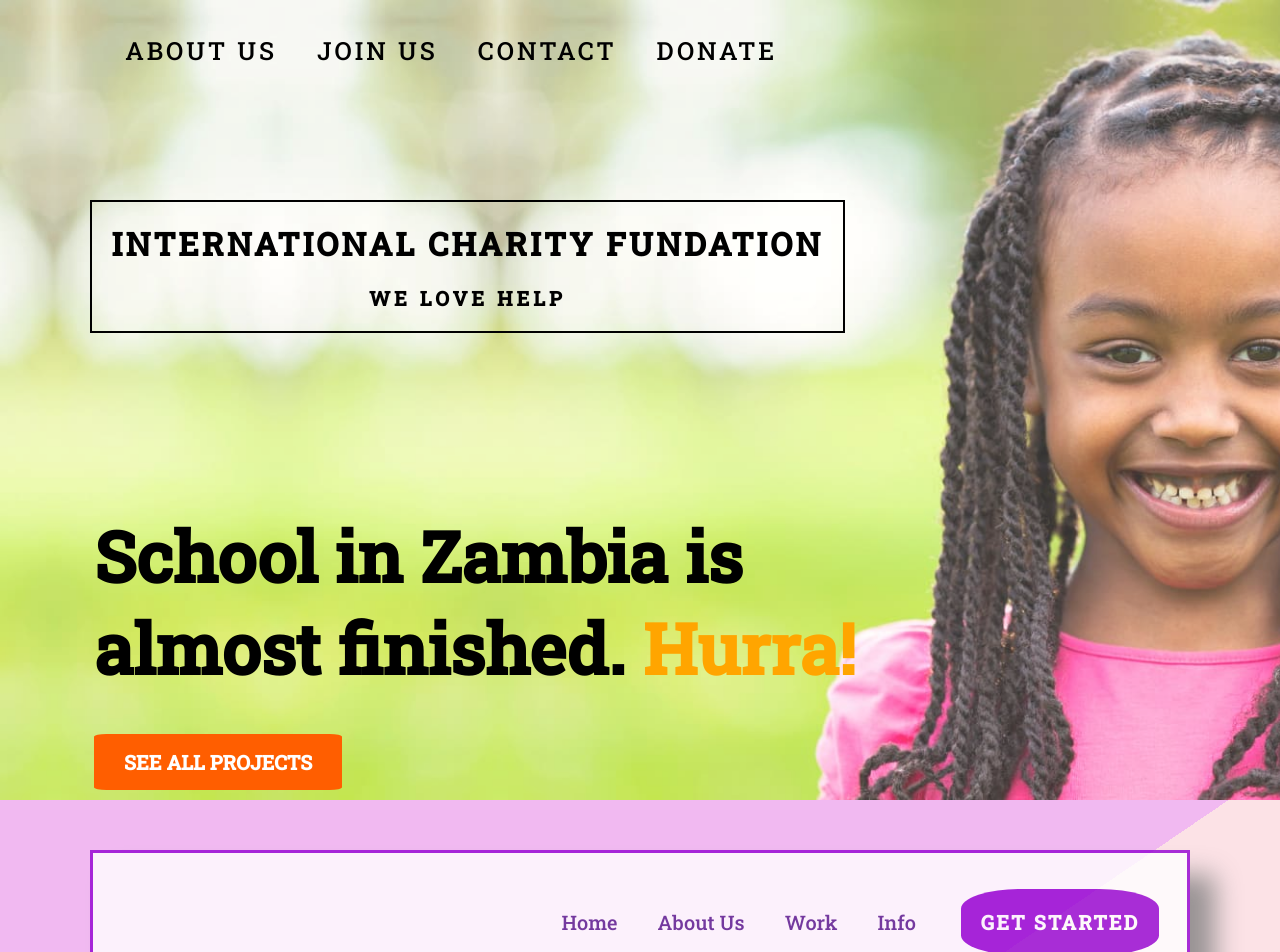
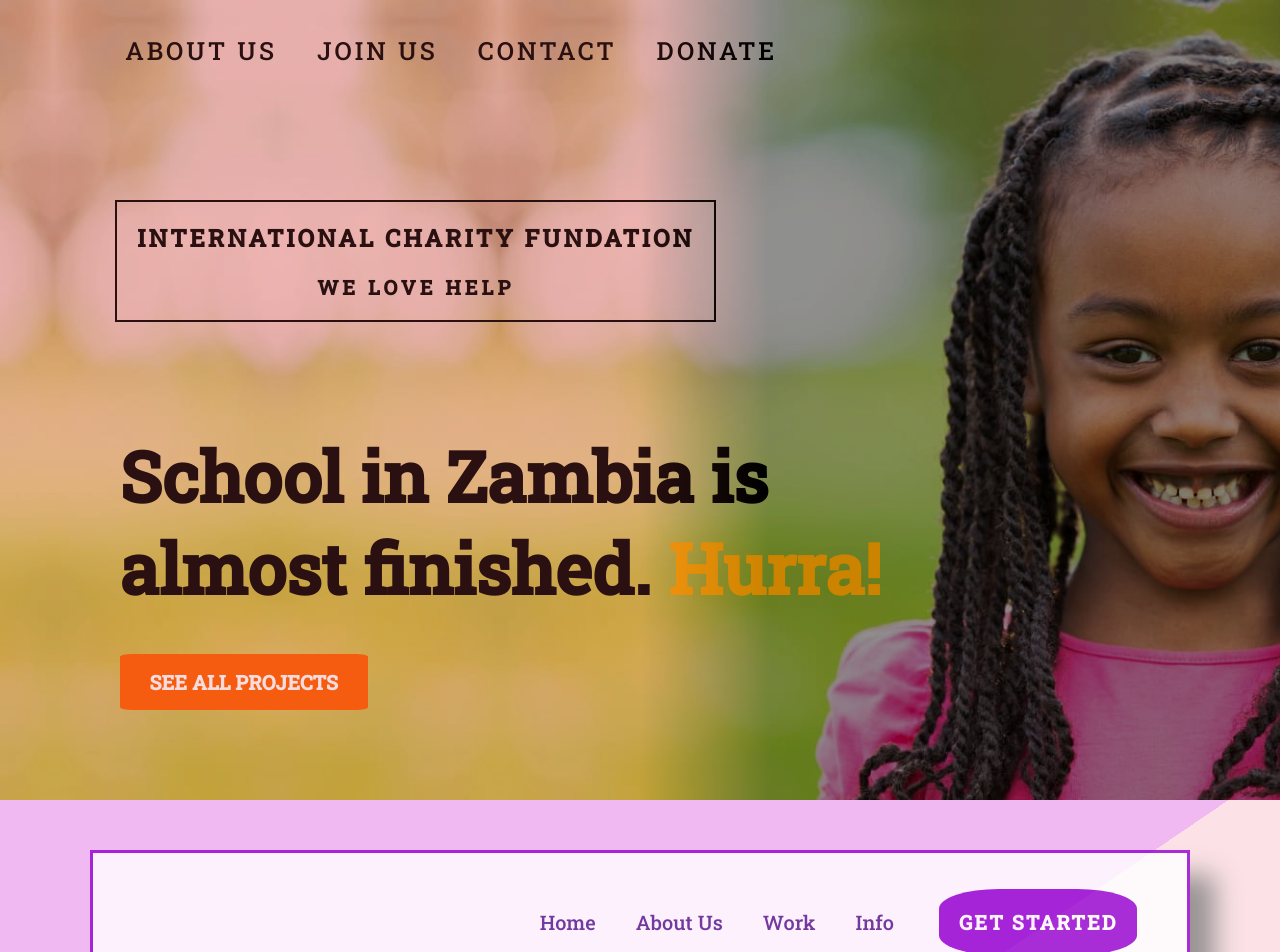
Before and after one commit to Oskiwariat/mini-project-react-page, a React (Create React App) app: page /joinus in a window 1280 px wide. Shown: the top 952 px of the page. Built offline with nearby package versions, Linux system fonts and the light colour scheme.

Commit message:
mainpage header design background style with linear-gradient

```diff
--- a/src/components/Header.js
+++ b/src/components/Header.js
@@ -9,6 +9,7 @@ import "../styles/Header.css";
 const Header = () => {
   return (
     <>
+      <section className="mainpage">
         <header className="welcome">
           <Navigation />
           <div className="fundation">
@@ -23,6 +24,7 @@ const Header = () => {
             <button>See all projects</button>
           </div>
         </header>
+      </section>
     </>
   );
 };
--- a/src/styles/Header.css
+++ b/src/styles/Header.css
@@ -1,13 +1,19 @@
+section.mainpage {
+  position: relative;
+  background: linear-gradient(90deg, rgb(212, 84, 84) 50%, black 60%);
+}
+
 header.welcome {
   position: relative;
   min-height: 100vh;
   min-width: 100vw;
   overflow: hidden;
+  opacity: 0.8;
 }
 header.welcome img {
   position: absolute;
   height: 100%;
-  opacity: 0.8;
+  opacity: 0.7;
 }
 
 header.welcome div.fundation {
@@ -17,7 +23,7 @@ header.welcome div.fundation {
   border: 2px solid black;
   padding: 20px;
   top: 25%;
-  left: 7%;
+  left: 9%;
   transition: 0.4s;
 }
 
@@ -41,8 +47,8 @@ header.welcome div.fundation p {
 }
 header.welcome div.about {
   position: absolute;
-  top: 60%;
-  left: 5%;
+  top: 50%;
+  left: 7%;
   width: 900px;
   padding: 30px;
 }
--- a/src/styles/JoinUs.css
+++ b/src/styles/JoinUs.css
@@ -40,7 +40,7 @@ section.joinus div.middlecontent img {
 section.joinus div.middlecontent nav {
   position: absolute;
   top: 8%;
-  left: 41%;
+  left: 39%;
   font-size: 20px;
 }
 
@@ -59,6 +59,26 @@ section.joinus div.middlecontent nav ul li a {
   padding: 20px;
 }
 
+section.joinus div.middlecontent nav ul li:nth-of-type(1) a:hover {
+  border-bottom: 2px solid darkviolet;
+  letter-spacing: 2px;
+}
+
+section.joinus div.middlecontent nav ul li:nth-of-type(2) a:hover {
+  border-bottom: 2px solid darkviolet;
+  letter-spacing: 2px;
+}
+
+section.joinus div.middlecontent nav ul li:nth-of-type(3) a:hover {
+  border-bottom: 2px solid darkviolet;
+  letter-spacing: 2px;
+}
+
+section.joinus div.middlecontent nav ul li:nth-of-type(4) a:hover {
+  border-bottom: 2px solid darkviolet;
+  letter-spacing: 2px;
+}
+
 section.joinus div.middlecontent nav ul li:nth-of-type(5) a {
   background-color: darkviolet;
   letter-spacing: 2px;
@@ -67,6 +87,7 @@ section.joinus div.middlecontent nav ul li:nth-of-type(5) a {
   font-weight: bold;
   border-radius: 30%;
   color: white;
+  transition: 0.2s;
 }
 
 section.joinus div.middlecontent nav ul li:nth-of-type(5) a:hover {
@@ -112,6 +133,7 @@ section.joinus div.middlecontent div.infosquare button {
   cursor: pointer;
   color: white;
   margin-top: 60px;
+  transition: 0.2s;
 }
 
 section.joinus div.middlecontent div.infosquare button:hover {
```
Also changed, not shown: src/images/sunrise.jpg (added). Lines whose indentation alone changed are shown as unchanged.
